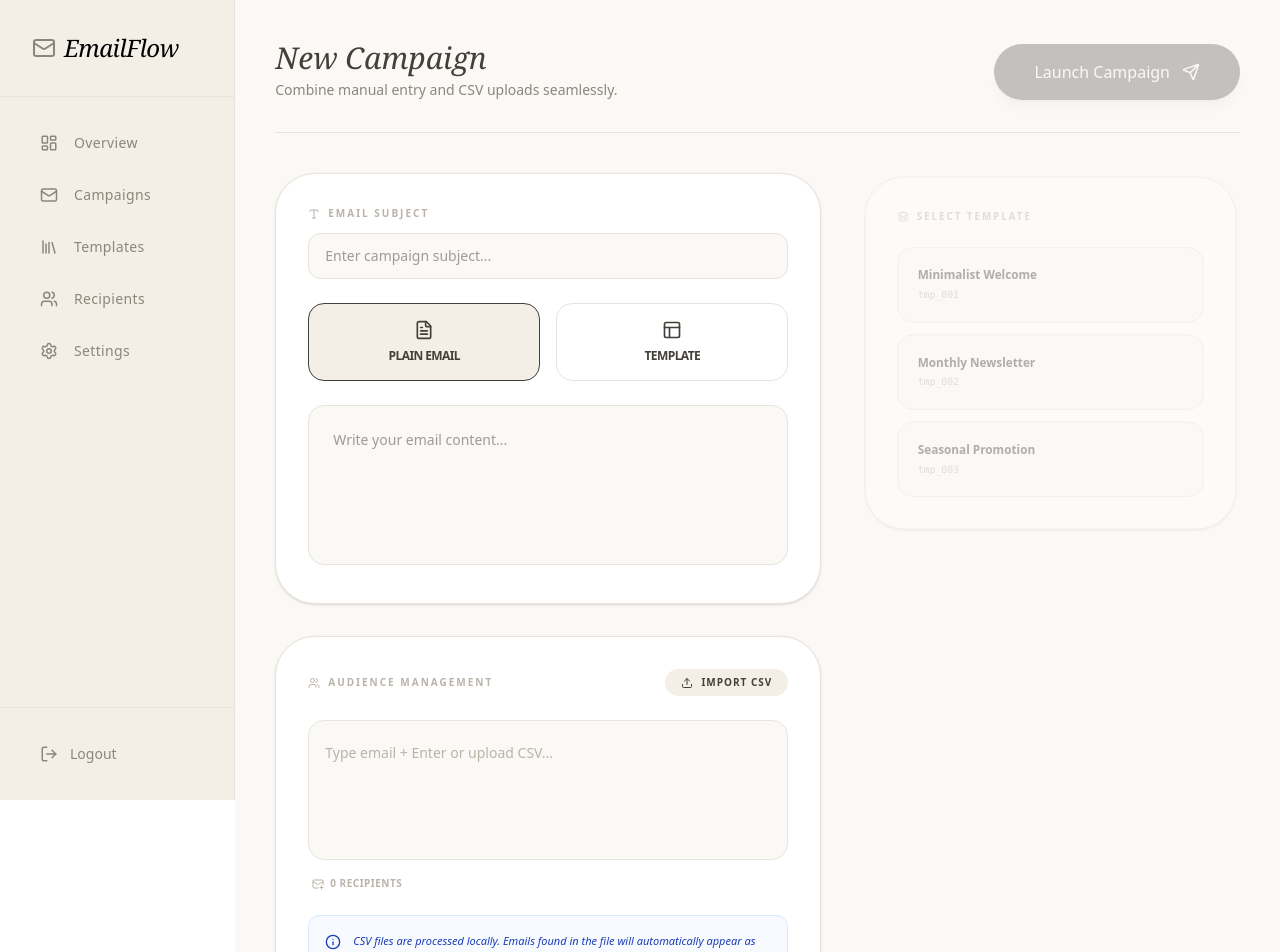
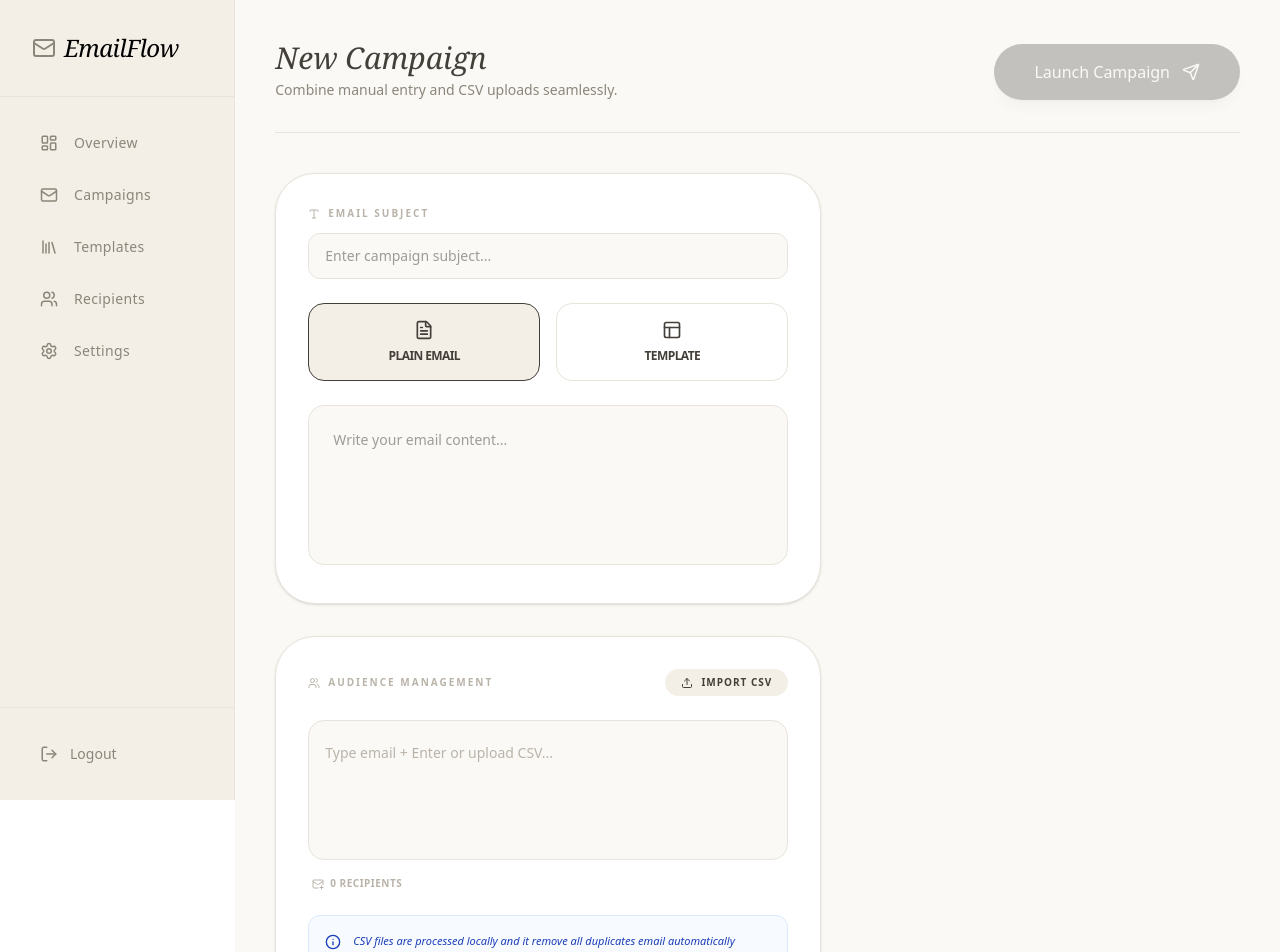
Before and after one commit to devmilon923/EmailFlow, a Next.js app: page /dashboard/campaigns/create in a window 1280 px wide. Shown: the top 952 px of the page. Built offline with nearby package versions, Linux system fonts and the light colour scheme.

Commit message:
add some enhancment

```diff
--- a/app/dashboard/campaigns/create/page.tsx
+++ b/app/dashboard/campaigns/create/page.tsx
@@ -213,11 +213,13 @@ export default function CreateCampaign() {
                   className="w-full h-40 bg-[#FAF9F6] border border-[#E9E4DB] rounded-2xl p-6 outline-none text-sm resize-none"
                 />
               ) : (
-                <div className="p-10 bg-[#FAF9F6] rounded-2xl border border-dashed border-[#E9E4DB] text-center text-xs text-[#8C867A]">
-                  {formData.templateId
-                    ? `Selected: ${DUMMY_TEMPLATES.find((t) => t.id === formData.templateId)?.name}`
-                    : 'Select a template from the right sidebar.'}
-                </div>
+                formData.bodyType === 'template' && (
+                  <div className="p-10 bg-[#FAF9F6] rounded-2xl border border-dashed border-[#E9E4DB] text-center text-xs text-[#8C867A]">
+                    {formData.templateId
+                      ? `Selected: ${DUMMY_TEMPLATES.find((t) => t.id === formData.templateId)?.name}`
+                      : 'Select a template from the right sidebar.'}
+                  </div>
+                )
               )}
             </div>
 
@@ -300,8 +302,8 @@ export default function CreateCampaign() {
               <div className="p-4 bg-blue-50/50 rounded-xl border border-blue-100 flex gap-3 text-blue-800">
                 <Info size={16} className="shrink-0 mt-0.5" />
                 <p className="text-[11px] leading-relaxed italic">
-                  CSV files are processed locally. Emails found in the file will
-                  automatically appear as tags above.
+                  CSV files are processed locally and it remove all duplicates
+                  email automatically
                 </p>
               </div>
             </div>
@@ -310,7 +312,7 @@ export default function CreateCampaign() {
           {/* Right Column: Sidebar */}
           <div className="lg:col-span-5">
             <div
-              className={`bg-white border border-[#E9E4DB] rounded-[2.5rem] p-8 shadow-sm transition-all duration-300 ${formData.bodyType === 'plain' ? 'opacity-40 grayscale pointer-events-none scale-[0.98]' : 'opacity-100'}`}
+              className={`bg-white border border-[#E9E4DB] rounded-[2.5rem] p-8 shadow-sm transition-all duration-300 ${formData.bodyType === 'plain' ? ' hidden' : 'opacity-100'}`}
             >
               <label className="text-[10px] uppercase tracking-[0.2em] font-bold text-[#BAB3A9] flex items-center gap-2 mb-6">
                 <Layers size={12} /> Select Template
```
